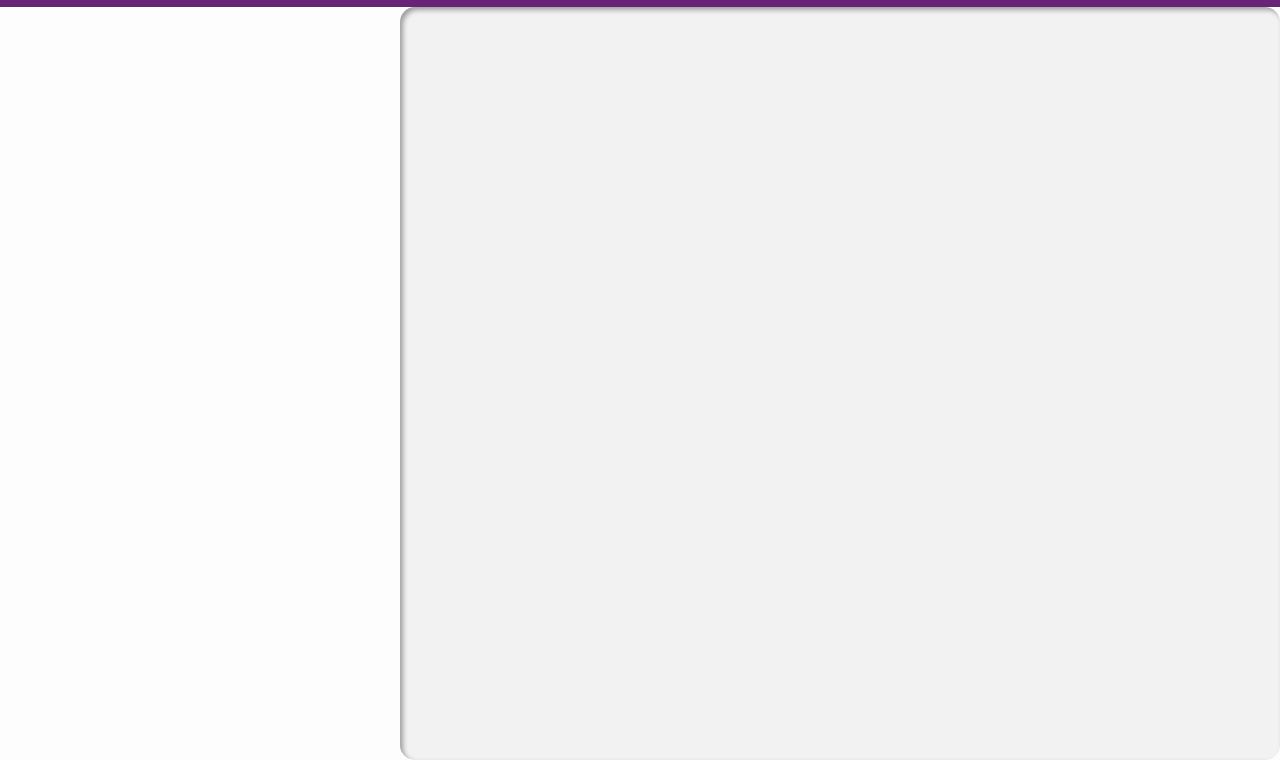
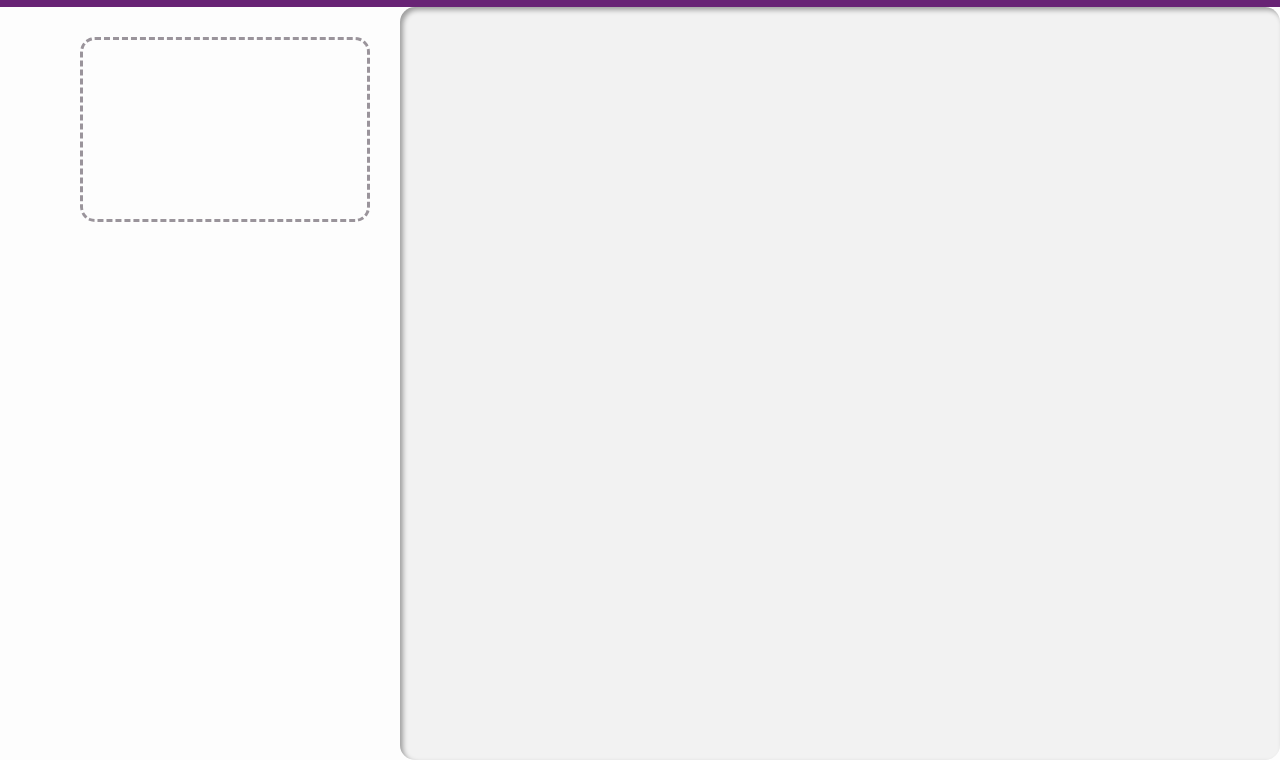
Before and after one commit to Makzzzimus/paintjs, a plain HTML site: page index.html in a window 1280 px wide. Shown: the part 40-800 px from the top of the page. Drawn offline with Linux system fonts and the light colour scheme.

Commit message:
Tool layout

```diff
--- a/index.html
+++ b/index.html
@@ -14,7 +14,20 @@
         <h1>PaintJS</h1>
     </div>
     <div id="WindowContent">
-        <div id="SideBar"></div>
+        <div id="SideBar">
+            <div id="ToolsBox">
+                <div id="ToolSelectionBox">
+                    <div class="ToolButton"></div>
+                    <div class="ToolButton"></div>
+                    <div class="ToolButton"></div>
+                    <div class="ToolButton"></div>
+                    <div class="ToolButton"></div>
+                </div>
+                <div id="ToolPreferencesBox">
+
+                </div>
+            </div>
+        </div>
         <div id="CanvasContainer">
             <canvas id="Canvas" height="0px" width="0px"></canvas>
         </div>
--- a/style.css
+++ b/style.css
@@ -2,6 +2,7 @@
     --background-layer-high: rgb(253, 253, 253);
     --background-layer-low: rgb(242, 242, 242);
     --accent-dark: rgb(104, 35, 117);
+    --light-gray: rgb(154, 148, 155);
 }
 body{
     background-color: var(--background-layer-high);
@@ -44,3 +45,30 @@ h1{
     width: 400px;
     flex: 0 0 auto;
 }
+#ToolsBox{
+    margin: 15px;
+    height: 185px;
+    padding: 15px;
+    display: flex;
+}
+#ToolSelectionBox{
+    display: flex;
+    flex-direction: column;
+    width: 10%;
+    margin-right: 5%;
+}
+#ToolPreferencesBox{
+    width: 85%;
+    border-radius: 15px;
+    border: dashed var(--light-gray);
+}
+.ToolButton{
+    margin-bottom: 2px;
+    width: 100%;
+    height: 100%;
+    transition: 0.5s all;
+    border-radius: 5px;
+}
+.ToolButton:hover{
+    box-shadow: 0px 0px 5px 2px rgba(104,35,117,0.45);
+}
```
Also changed, not shown: assets/ToolIcons/paintbrush.svg (added).
